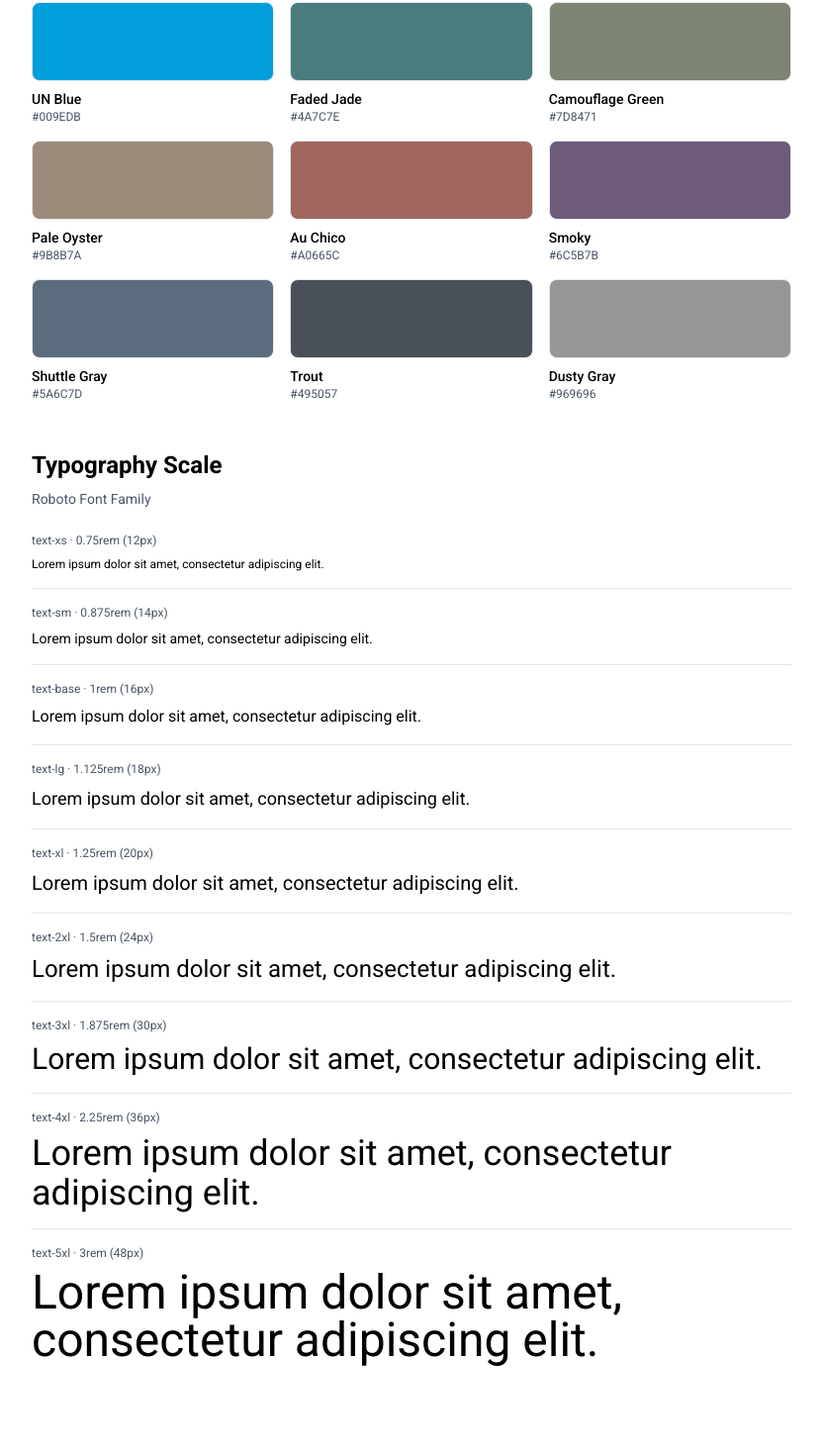
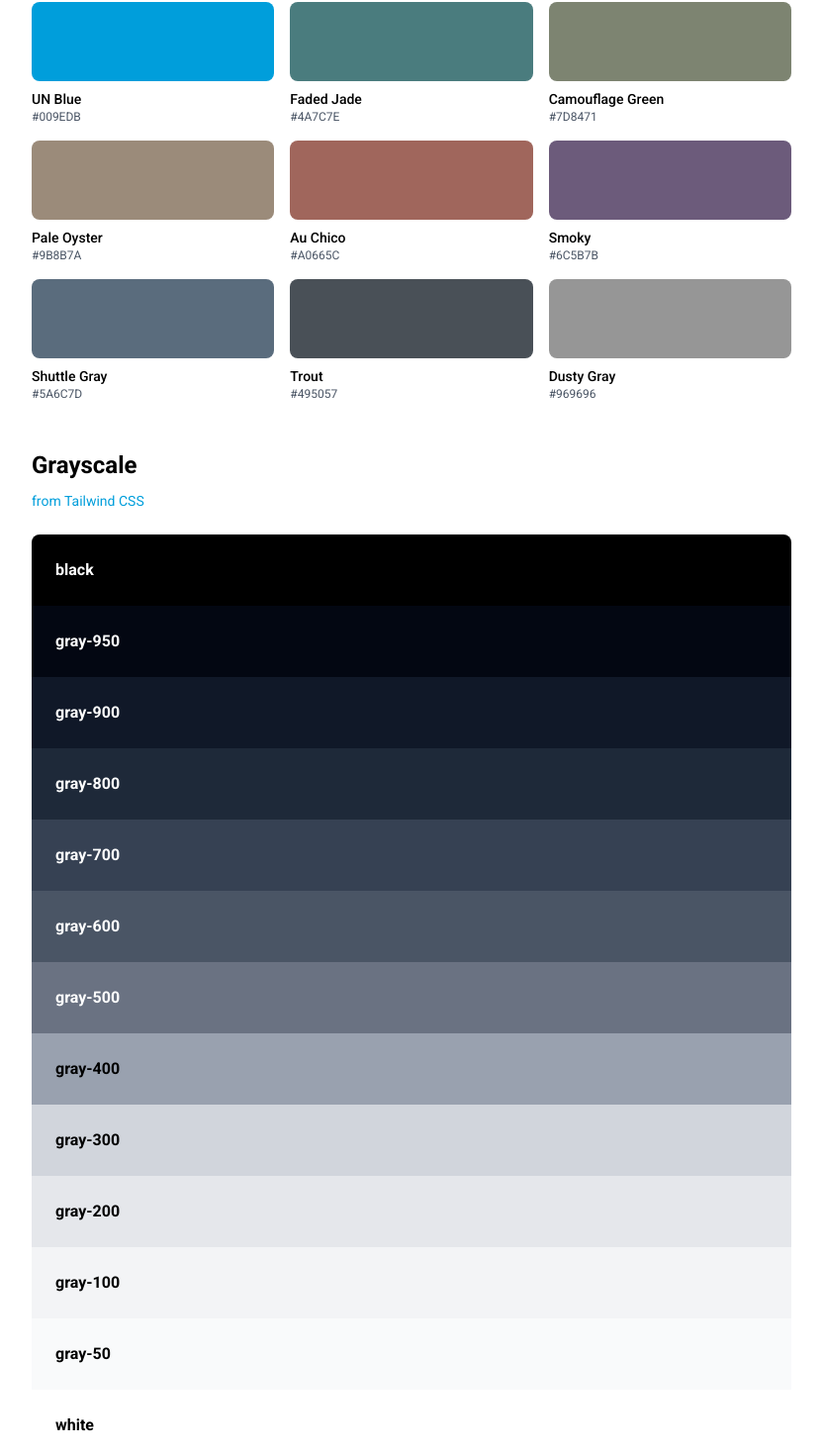
Before and after one commit to kleinlennart/un-website-boilerplate, a Next.js app: page / in a window 1280 px wide. Shown: the part 337-1807 px from the top of the page at 99% size, without its empty margins (224-1055 px from the left). Before the commit the page ends 1747 px from the top, so only its background shows below. Built offline with nearby package versions, Linux system fonts and the light colour scheme.

Commit message:
add grayscale

```diff
--- a/src/app/page.tsx
+++ b/src/app/page.tsx
@@ -51,67 +51,123 @@ export default function Home() {
                         </h2>
                         <div className="grid grid-cols-2 sm:grid-cols-3 gap-4">
                             <div className="flex flex-col gap-2">
-                                <div className="h-20 rounded-lg bg-un-blue border border-gray-200" />
+                                <div className="h-20 rounded-lg bg-un-blue" />
                                 <div>
                                     <p className="text-sm font-medium text-foreground">UN Blue</p>
                                     <p className="text-xs text-gray-600">#009EDB</p>
                                 </div>
                             </div>
                             <div className="flex flex-col gap-2">
-                                <div className="h-20 rounded-lg bg-faded-jade border border-gray-200" />
+                                <div className="h-20 rounded-lg bg-faded-jade" />
                                 <div>
                                     <p className="text-sm font-medium text-foreground">Faded Jade</p>
                                     <p className="text-xs text-gray-600">#4A7C7E</p>
                                 </div>
                             </div>
                             <div className="flex flex-col gap-2">
-                                <div className="h-20 rounded-lg bg-camouflage-green border border-gray-200" />
+                                <div className="h-20 rounded-lg bg-camouflage-green" />
                                 <div>
                                     <p className="text-sm font-medium text-foreground">Camouflage Green</p>
                                     <p className="text-xs text-gray-600">#7D8471</p>
                                 </div>
                             </div>
                             <div className="flex flex-col gap-2">
-                                <div className="h-20 rounded-lg bg-pale-oyster border border-gray-200" />
+                                <div className="h-20 rounded-lg bg-pale-oyster" />
                                 <div>
                                     <p className="text-sm font-medium text-foreground">Pale Oyster</p>
                                     <p className="text-xs text-gray-600">#9B8B7A</p>
                                 </div>
                             </div>
                             <div className="flex flex-col gap-2">
-                                <div className="h-20 rounded-lg bg-au-chico border border-gray-200" />
+                                <div className="h-20 rounded-lg bg-au-chico" />
                                 <div>
                                     <p className="text-sm font-medium text-foreground">Au Chico</p>
                                     <p className="text-xs text-gray-600">#A0665C</p>
                                 </div>
                             </div>
                             <div className="flex flex-col gap-2">
-                                <div className="h-20 rounded-lg bg-smoky border border-gray-200" />
+                                <div className="h-20 rounded-lg bg-smoky" />
                                 <div>
                                     <p className="text-sm font-medium text-foreground">Smoky</p>
                                     <p className="text-xs text-gray-600">#6C5B7B</p>
                                 </div>
                             </div>
                             <div className="flex flex-col gap-2">
-                                <div className="h-20 rounded-lg bg-shuttle-gray border border-gray-200" />
+                                <div className="h-20 rounded-lg bg-shuttle-gray" />
                                 <div>
                                     <p className="text-sm font-medium text-foreground">Shuttle Gray</p>
                                     <p className="text-xs text-gray-600">#5A6C7D</p>
                                 </div>
                             </div>
                             <div className="flex flex-col gap-2">
-                                <div className="h-20 rounded-lg bg-trout border border-gray-200" />
+                                <div className="h-20 rounded-lg bg-trout" />
                                 <div>
                                     <p className="text-sm font-medium text-foreground">Trout</p>
                                     <p className="text-xs text-gray-600">#495057</p>
                                 </div>
                             </div>
                             <div className="flex flex-col gap-2">
-                                <div className="h-20 rounded-lg bg-dusty-gray border border-gray-200" />
+                                <div className="h-20 rounded-lg bg-dusty-gray" />
                                 <div>
                                     <p className="text-sm font-medium text-foreground">Dusty Gray</p>
                                     <p className="text-xs text-gray-600">#969696</p>
                                 </div>
+                            </div>
+                        </div>
+                    </section>
+
+                    {/* Grayscale Showcase */}
+                    <section className="mt-12">
+                        <h2 className="text-2xl font-bold text-foreground mb-2">
+                            Grayscale
+                        </h2>
+                        <a
+                            href="https://tailwindcss.com/docs/colors"
+                            target="_blank"
+                            rel="noopener noreferrer"
+                            className="text-sm text-un-blue hover:underline mb-6 inline-block"
+                        >
+                            from Tailwind CSS
+                        </a>
+                        <div className="space-y-0 overflow-hidden rounded-lg">
+                            <div className="bg-black p-6">
+                                <p className="text-white font-bold">black</p>
+                            </div>
+                            <div className="bg-gray-950 p-6">
+                                <p className="text-white font-bold">gray-950</p>
+                            </div>
+                            <div className="bg-gray-900 p-6">
+                                <p className="text-white font-bold">gray-900</p>
+                            </div>
+                            <div className="bg-gray-800 p-6">
+                                <p className="text-white font-bold">gray-800</p>
+                            </div>
+                            <div className="bg-gray-700 p-6">
+                                <p className="text-white font-bold">gray-700</p>
+                            </div>
+                            <div className="bg-gray-600 p-6">
+                                <p className="text-white font-bold">gray-600</p>
+                            </div>
+                            <div className="bg-gray-500 p-6">
+                                <p className="text-white font-bold">gray-500</p>
+                            </div>
+                            <div className="bg-gray-400 p-6">
+                                <p className="text-black font-bold">gray-400</p>
+                            </div>
+                            <div className="bg-gray-300 p-6">
+                                <p className="text-black font-bold">gray-300</p>
+                            </div>
+                            <div className="bg-gray-200 p-6">
+                                <p className="text-black font-bold">gray-200</p>
+                            </div>
+                            <div className="bg-gray-100 p-6">
+                                <p className="text-black font-bold">gray-100</p>
+                            </div>
+                            <div className="bg-gray-50 p-6">
+                                <p className="text-black font-bold">gray-50</p>
+                            </div>
+                            <div className="bg-white p-6">
+                                <p className="text-black font-bold">white</p>
                             </div>
                         </div>
                     </section>
```
